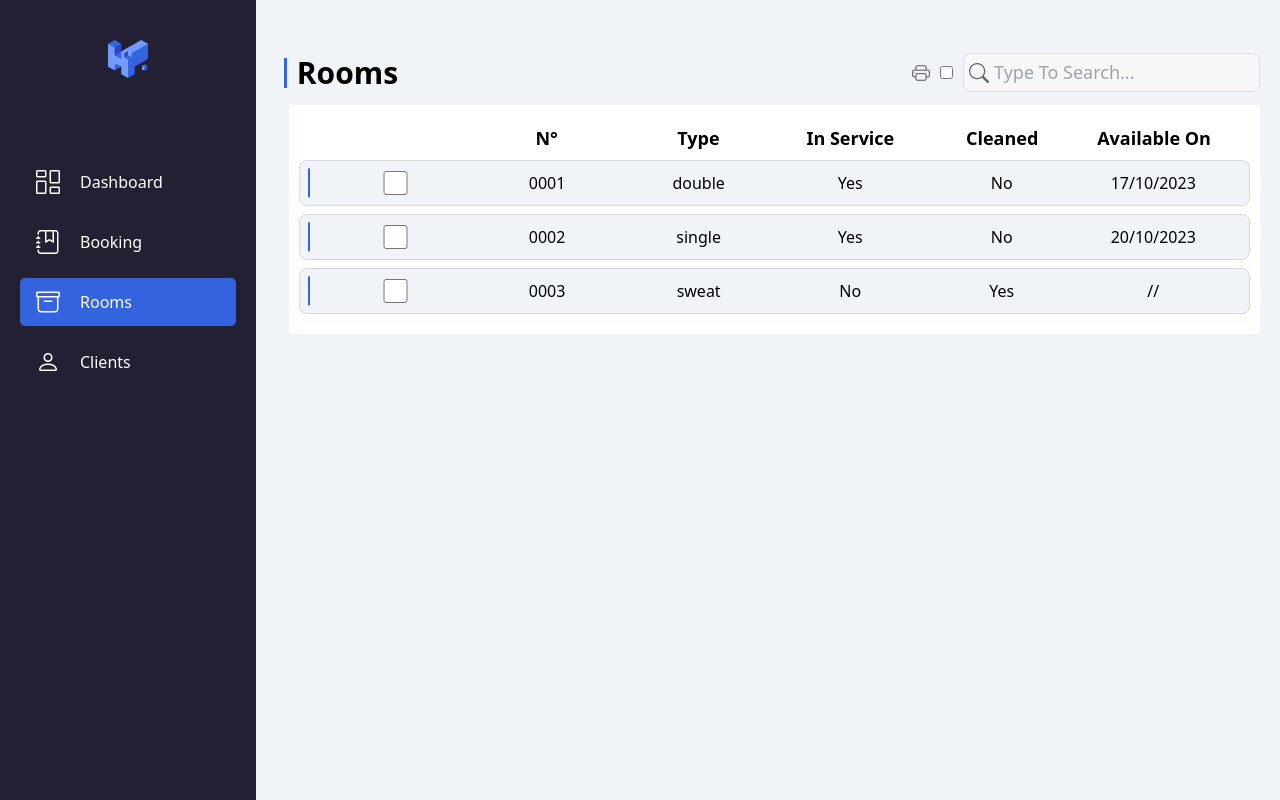
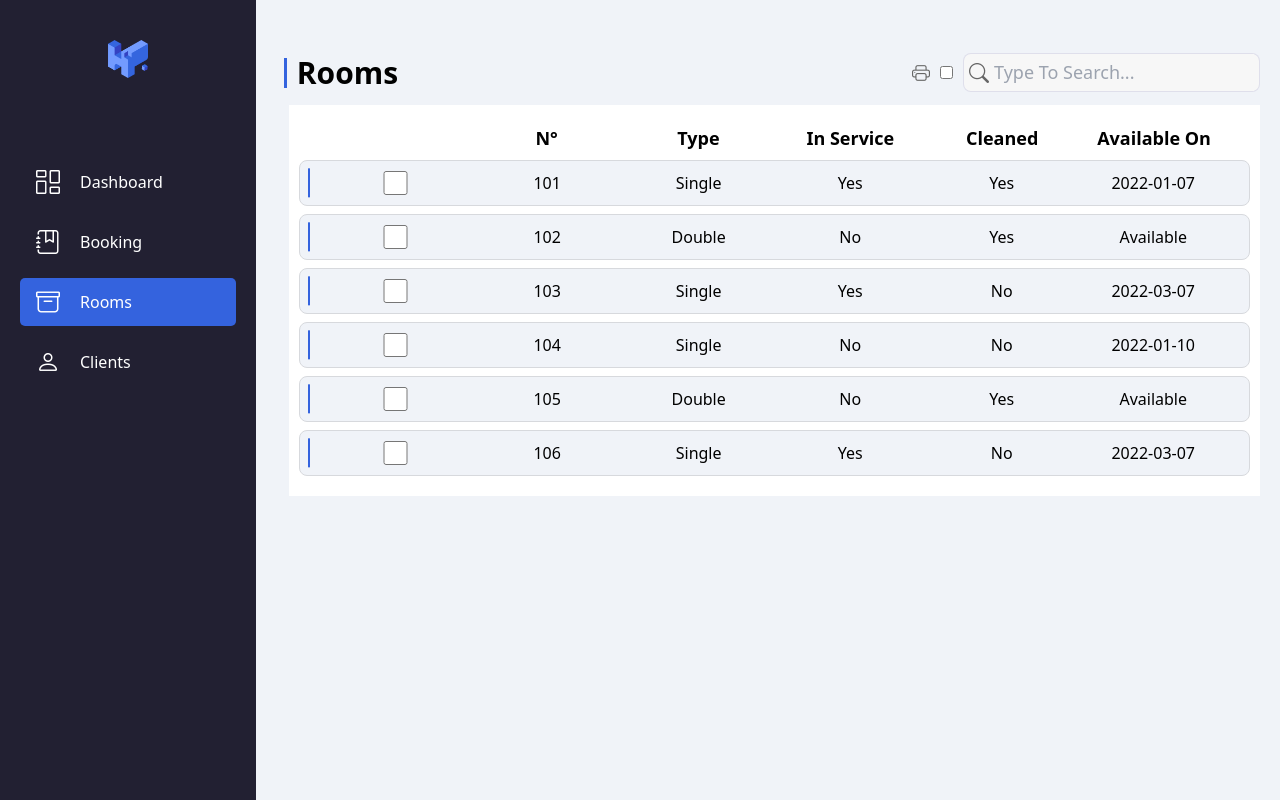
Before and after one commit to dhiaa00/Hotel-Management, a React (Vite) app: page /rooms in a window 1280 px wide. Built offline with nearby package versions, Linux system fonts and the light colour scheme; the HTML template or start-up script is replaced by a standard one.

Commit message:
i think it is completed

```diff
--- a/src/clients.js
+++ b/src/client-&-rooms.js
@@ -90,3 +90,48 @@ export const clients = [
     toDate: "2022-10-07",
   },
 ];
+
+export const rooms = [
+  {
+    number: "101",
+    type: "Single",
+    inService: true,
+    cleaned: true,
+    availableOn: "2022-01-07",
+  },
+  {
+    number: "102",
+    type: "Double",
+    inService: false,
+    cleaned: true,
+    availableOn: "Available",
+  },
+  {
+    number: "103",
+    type: "Single",
+    inService: true,
+    cleaned: false,
+    availableOn: "2022-03-07",
+  },
+  {
+    number: "104",
+    type: "Single",
+    inService: false,
+    cleaned: false,
+    availableOn: "2022-01-10",
+  },
+  {
+    number: "105",
+    type: "Double",
+    inService: false,
+    cleaned: true,
+    availableOn: "Available",
+  },
+  {
+    number: "106",
+    type: "Single",
+    inService: true,
+    cleaned: false,
+    availableOn: "2022-03-07",
+  },
+];
--- a/src/components/clients/Client.jsx
+++ b/src/components/clients/Client.jsx
@@ -1,6 +1,6 @@
 import React, { useState } from "react";
 
-const Client = ({ client }) => {
+const Client = ({ client, checked }) => {
   const [hidden, setHidden] = useState(true);
   const handleShowMore = () => {
     setHidden(!hidden);
@@ -11,12 +11,22 @@ const Client = ({ client }) => {
       <div
         className="client relative flex justify-between px-[20px] py-[10px] bg-inputColor rounded-[8px] border-solid border-[1px] border-[#D7D9DD] after:content[''] after:absolute after:h-2/3 after:w-[2px] after:bg-mainColor after:top-1/2 after:left-2 after:translate-y-[-50%]
       text-center">
+        {checked ? (
+          <input
+            type="checkbox"
+            name="checkRoom"
+            id="checkRoom"
+            checked={true}
+            className="w-1/6 toBeHidden"
+          />
+        ) : (
           <input
             type="checkbox"
             name="checkRoom"
             id="checkRoom"
             className="w-1/6 toBeHidden"
           />
+        )}
         <div className="number w-1/6">{client.number}</div>
         <div className="name w-1/6">{client.lastName}</div>
         <div className="surename w-1/6 toBeHidden">{client.firstName}</div>
--- a/src/components/navbar/NavBar.jsx
+++ b/src/components/navbar/NavBar.jsx
@@ -1,7 +1,7 @@
 import React, { useRef, useState } from "react";
 import logo from "/images/logo.png";
 import NavBarLink from "./NavBarLink";
-import { useLocation, useNavigate } from "react-router-dom";
+import { Link, useLocation, useNavigate } from "react-router-dom";
 import { useEffect } from "react";
 
 const NavBar = () => {
@@ -68,7 +68,9 @@ const NavBar = () => {
   return (
     <div className="navbar space-y-10 text-white bg-[#222032] flex flex-col w-[20%] py-10 h-screen border-r-black border-solid fixed max-[920px]:space-y-0 max-[920px]:flex-row max-[920px]:top-0 max-[920px]:left-0 max-[920px]:w-[100%] max-[920px]:h-fit max-[920px]:sticky max-[920px]:p-0 max-[920px]:items-center max-[920px]:justify-center max-[920px]:z-[10000] max-[720px]:p-[10px] max-[720px]:justify-between">
       <div className="logo flex justify-center items-center gap-2 mb-10 max-[920px]:m-0 max-[920px]:mr-5 ">
-        <img src={logo} alt="logo" className=" w-10" />
+        <Link to="/dashboard">
+          <img src={logo} alt="logo" className=" w-10" />
+        </Link>
       </div>
       <nav className="nav-links" style={navStyles}>
         <ul className="flex flex-col max-[920px]:flex-row mx-5 gap-3 max-[920px]:m-0 max-[920px]:p-2">
--- a/src/components/rooms/Room.jsx
+++ b/src/components/rooms/Room.jsx
@@ -1,22 +1,36 @@
 import React from "react";
 
-const Room = ({ number, type, inService, cleaned, availableOn }) => {
+const Room = ({ room, checked }) => {
   return (
     <div
       className="room relative flex justify-between px-[20px] py-[10px] bg-inputColor rounded-[8px] border-solid border-[1px] border-[#D7D9DD] after:content[''] after:absolute after:h-2/3 after:w-[2px] after:bg-mainColor after:top-1/2 after:left-2 after:translate-y-[-50%] text-center
     ">
+      {checked ? (
+        <input
+          type="checkbox"
+          name="checkRoom"
+          id="checkRoom"
+          checked={true}
+          className="w-[16.667%] toBeHidden"
+        />
+      ) : (
         <input
           type="checkbox"
           name="checkRoom"
           id="checkRoom"
           className="w-[16.667%] toBeHidden"
         />
-      <div className="number w-[16.667%]">{number}</div>
-      <div className="type w-[16.667%]">{type}</div>
-      <div className="in-service w-[16.667%] toBeHidden">{inService}</div>
-      <div className="cleaned w-[16.667%] toBeHidden">{cleaned}</div>
+      )}
+      <div className="number w-[16.667%]">{room.number}</div>
+      <div className="type w-[16.667%]">{room.type}</div>
+      <div className="in-service w-[16.667%] toBeHidden">
+        {room.inService ? "Yes" : "No"}
+      </div>
+      <div className="cleaned w-[16.667%] toBeHidden">
+        {room.cleaned ? "Yes" : "No"}
+      </div>
       <div className="available-on text-center w-[16.667%] max-[720px]:text-[12px]">
-        {availableOn}
+        {room.availableOn}
       </div>
     </div>
   );
--- a/src/pages/Clients.jsx
+++ b/src/pages/Clients.jsx
@@ -1,16 +1,16 @@
 import React, { useState } from "react";
 import Client from "../components/clients/Client";
-import { clients } from "../clients";
+import { clients } from "../client-&-rooms";
 
 const Clients = () => {
+  const [clientsChecked, setClientsChecked] = useState(false);
   const [searchedClient, setSearchedClient] = useState("");
 
   const clientList = clients.filter((client) => {
     return (
       client.firstName.toLowerCase().includes(searchedClient.toLowerCase()) ||
       client.lastName.toLowerCase().includes(searchedClient.toLowerCase()) ||
-      client.number.includes(searchedClient) ||
-      client.phone.includes(searchedClient)
+      client.number.includes(searchedClient)
     );
   });
 
@@ -27,6 +27,7 @@ const Clients = () => {
             name="checkAll"
             id="checkAll"
             className="toBeHidden"
+            onChange={() => setClientsChecked(!clientsChecked)}
           />
           <div className="search flex items-center px-[5px] justify-center gap-[5px] bg-[#F7F7F7] border-[#0F0D83]/[0.1] border-[0.8px] border-solid rounded-[8px]">
             <i className="bi bi-search text-[20px] flex items-center"></i>
@@ -60,7 +61,11 @@ const Clients = () => {
           <div className="empty w-1/6"></div>
         </div>
         {clientList.map((client) => (
-          <Client client={client} />
+          <Client
+            key={client.number}
+            client={client}
+            checked={clientsChecked}
+          />
         ))}
       </div>
     </div>
--- a/src/pages/Rooms.jsx
+++ b/src/pages/Rooms.jsx
@@ -1,8 +1,18 @@
 import React, { useState } from "react";
 import Room from "../components/rooms/Room";
+import { rooms } from "../client-&-rooms";
 
 const Rooms = () => {
+  const [roomsChecked, setRoomsChecked] = useState(false);
   const [searchedRoom, setSearchedRoom] = useState("");
+
+  const roomList = rooms.filter((room) => {
+    return (
+      room.number.toLowerCase().includes(searchedRoom.toLowerCase()) ||
+      room.type.toLowerCase().includes(searchedRoom.toLowerCase())
+    );
+  });
+
   return (
     <div className="rooms pt-10 px-5 flex flex-1 flex-col w-[79vw] max-[920px]:w-[90%]">
       <div className="rooms-header flex justify-between items-center py-[10px] max-[720px]:space-x-2">
@@ -10,12 +20,13 @@ const Rooms = () => {
           Rooms
         </h1>
         <div className="functionalities flex items-center gap-[10px] text-[18px] text-[#666]">
-          <i className="bi bi-printer toBeHidden"></i>
+          <i className="bi bi-printer toBeHidden cursor-pointer"></i>
           <input
             type="checkbox"
             name="checkAll"
             id="checkAll"
             className="toBeHidden"
+            onChange={() => setRoomsChecked(!roomsChecked)}
           />
           <div className="search flex items-center px-[5px] justify-center gap-[5px] bg-[#F7F7F7] border-[#0F0D83]/[0.1] border-[0.8px] border-solid rounded-[8px]">
             <i className="bi bi-search text-[20px] flex items-center"></i>
@@ -50,27 +61,9 @@ const Rooms = () => {
             Available On
           </div>
         </div>
-        <Room
-          number={"0001"}
-          type={"double"}
-          inService={"Yes"}
-          cleaned={"No"}
-          availableOn={"17/10/2023"}
-        />
-        <Room
-          number={"0002"}
-          type={"single"}
-          inService={"Yes"}
-          cleaned={"No"}
-          availableOn={"20/10/2023"}
-        />
-        <Room
-          number={"0003"}
-          type={"sweat"}
-          inService={"No"}
-          cleaned={"Yes"}
-          availableOn={"//"}
-        />
+        {roomList.map((room) => (
+          <Room key={room.number} room={room} checked={roomsChecked} />
+        ))}
       </div>
     </div>
   );
```
Lines whose indentation alone changed are shown as unchanged.
